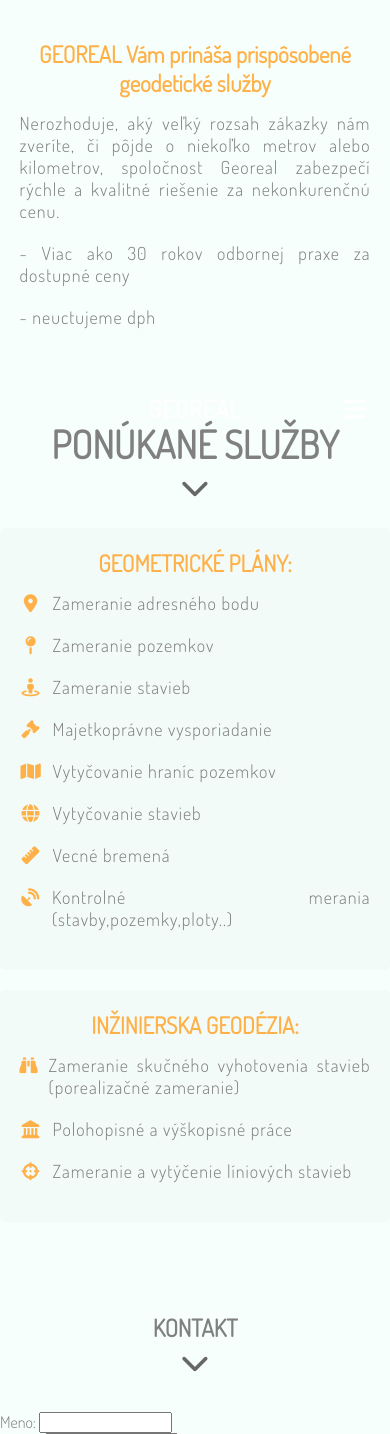
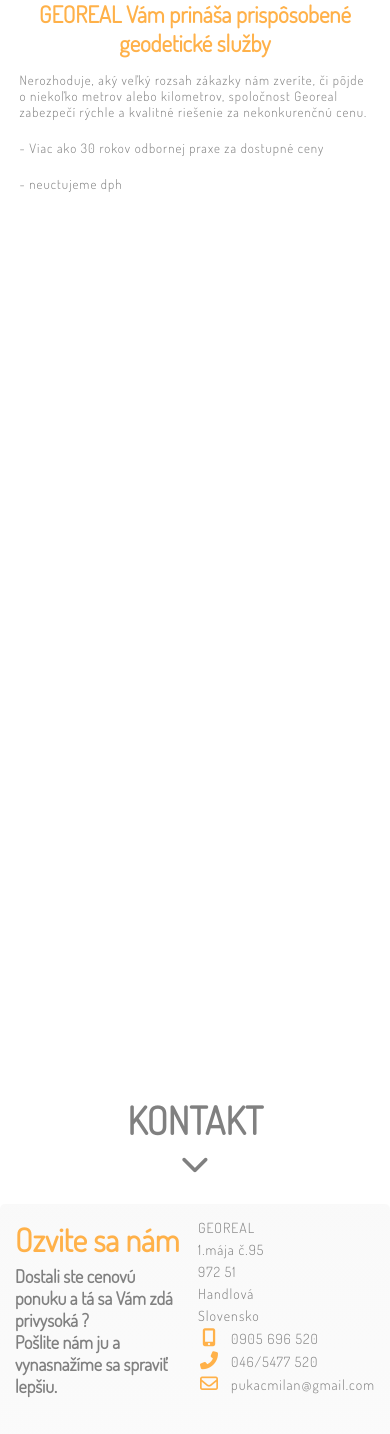
Before and after one commit to LukasMandik/Georeal, a Django app: page / in a window 390 px wide, after a click on "SLUŽBY". Shown: the part 201-1635 px from the top of the page. Run offline with Django 4.2, Linux system fonts and the light colour scheme; some libraries are stand-ins or nearby versions.

Commit message:
Commit before clean code

```diff
--- a/georeal_web/templates/home.html
+++ b/georeal_web/templates/home.html
@@ -28,7 +28,9 @@
     </div>
 
     <div class="top_home_container">
-        <div class="title_home_container"><h2>GEOREAL Vám prináša prispôsobené geodetické služby</h2></div>
+        <div class="title_home_container">
+            <h2 id="typewriter">GEOREAL Vám prináša prispôsobené <strong>geodetické</strong> služby</h2>
+        </div>
         <div class="item_home_container">
             <p>Nerozhoduje, aký veľký rozsah zákazky nám zveríte, či pôjde o niekoľko metrov alebo kilometrov, spoločnost Georeal zabezpečí rýchle a kvalitné riešenie za nekonkurenčnú cenu.</p>
             <p>- Viac ako 30 rokov odbornej praxe za dostupné ceny</p>
@@ -38,12 +40,14 @@
 
 
 <section id="sluzby">
+
     <div class="sluzby_container hidden2">
         <div class="title_home_container">
             <h1>PONÚKANÉ SLUŽBY</h1>
             <a href="#sluzby"><i class="fas fa-chevron-down"></i></a>
         </div>
     </div>
+
     <div class="right_home_container hidden">
         <div class="title_home_container">
             <h2>GEOMETRICKÉ PLÁNY:</h2>
@@ -51,20 +55,22 @@
         <div class="item_home_container">
             <p><i class="fas fa-map-marker-alt"></i>Zameranie adresného bodu</p>
             <p><i class="fas fa-map-pin"></i>Zameranie pozemkov</p>
-            <p><i class="fas fa-street-view"></i>Zameranie stavieb</p>
+            <p><i class="fas fa-hard-hat"></i>Zameranie stavieb</p>
             <p><i class="fas fa-gavel"></i>Majetkoprávne vysporiadanie</p>
             <p><i class="fas fa-map"></i>Vytyčovanie hraníc pozemkov</p>
-            <p><i class="fas fa-globe"></i>Vytyčovanie stavieb</p>
-            <p><i class="fas fa-ruler"></i>Vecné bremená</p>
-            <p><i class="fas fa-satellite-dish"></i>Kontrolné merania (stavby,pozemky,ploty..)</p>
+            <p><i class="fas fa-building"></i>Vytyčovanie stavieb</p>
+            <p><i class="fas fa-handshake"></i>Vecné bremená</p>
+            <p><i class="fas fa-search"></i>Kontrolné merania (stavby,pozemky,ploty..)</p>
         </div>
     </div>
 
     <div class="down_home_container hidden2">
-        <div class="title_home_container"><h2>INŽINIERSKA GEODÉZIA:</h2></div>
+        <div class="title_home_container">
+            <h2>INŽINIERSKA GEODÉZIA:</h2>
+        </div>
 {#                <img src="{{ home_photo.image.url }}" alt="{{ home_photo.name }}">#}
         <div class="item_home_container">
-            <p><i class="fas fa-binoculars"></i>Zameranie skučného vyhotovenia stavieb (porealizačné  zameranie)</p>
+            <p><i class="fas fa-ruler-combined"></i>Zameranie skutočného vyhotovenia stavieb (porealizačné  zameranie)</p>
             <p><i class="fas fa-landmark"></i>Polohopisné a výškopisné práce</p>
             <p><i class="fas fa-crosshairs"></i>Zameranie a vytýčenie líniových stavieb</p>
         </div>
@@ -78,24 +84,58 @@
             <a href="#kontakt"><i class="fas fa-chevron-down"></i></a>
         </div>
     </div>
-    <div>
-        <form action="#" method="post">
-            <div>
-                <label for="name">Meno:</label>
-                <input type="text" id="name" name="name" required>
+
+    <div class="address_container hidden">
+        <div class="up_address_container">
+            <div class="title_home_container2">
+                <h1>Ozvite sa nám</h1>
+                <h2>Dostali ste cenovú ponuku a tá sa Vám zdá privysoká ?<br> Pošlite nám ju a vynasnažíme sa spraviť lepšiu.</h2>
             </div>
-            <div>
-                <label for="email">E-mail:</label>
-                <input type="email" id="email" name="email" required>
+            <div class="item_home_container2">
+                <p>GEOREAL</p>
+                <p>1.mája č.95</p>
+                <p>972 51</p>
+                <p>Handlová</p>
+                <p>Slovensko</p>
+                <p><i class="fas fa-mobile-alt"></i><a href="tel:+421905696520">0905 696 520</a></p>
+                <p><i class="fas fa-phone-alt"></i><a href="tel:046/5477 520">046/5477 520</a></p>
+                <p><i class="far fa-envelope"></i><a href="mailto:pukacmilan@gmail.com">pukacmilan@gmail.com</a></p>
             </div>
-            <div>
-                <label for="message">Správa:</label>
-                <textarea id="message" name="message" required></textarea>
-            </div>
-            <button type="submit">Odoslať</button>
-        </form>
+        </div>
+
+        <div class="map">
+            <iframe src="https://www.google.com/maps/embed?pb=!1m18!1m12!1m3!1d2198.2111596300256!2d18.763811704891722!3d48.726666966877936!2m3!1f0!2f0!3f0!3m2!1i1024!2i768!4f13.1!3m3!1m2!1s0x4714df4e5e4d88a1%3A0x60b93e1df7a66198!2zMS4gbcOhamEgNDQ5Lzk1LCA5NzIgNTEgSGFuZGxvdsOh!5e0!3m2!1ssk!2ssk!4v1683456749105!5m2!1ssk!2ssk" width="100%" height="400" style="border:0;" allowfullscreen="" loading="lazy" referrerpolicy="no-referrer-when-downgrade"></iframe>
+        </div>
     </div>
+
+
+{#    <div class="login_container">#}
+{#        <form action="#" method="post">#}
+{#            <p>#}
+{#                <input type="text" id="name" name="name" required>#}
+{#                <label for="name">Meno:</label>#}
+{#            </p>#}
+{#            <p>#}
+{#                <input type="email" id="email" name="email" required>#}
+{#                <label for="email">E-mail:</label>#}
+{#            </p>#}
+{#            <p>#}
+{#                <input id="message" name="message" required>#}
+{#                <label for="message">Správa:</label>#}
+{#            </p>#}
+{#            <button type="submit">Odoslať</button>#}
+{#        </form>#}
+{#    </div>#}
 </section>
+<script>
+    const labels = document.querySelectorAll(".login_container form p label");
+
+    labels.forEach((label) => {
+        label.innerHTML = `<span>${label.innerText}</span>`;
+        label.querySelector("span").style.transitionDelay = "0ms";
+    });
+</script>
+
 
 <script>
   document.addEventListener('scroll', function () {
@@ -104,32 +144,45 @@
     const rightContainer = document.querySelector('.right_home_container');
     const downContainer = document.querySelector('.down_home_container');
     const kontaktContainer = document.querySelector('.kontakt_container');
+    const addressContainer = document.querySelector('.address_container');
     const topContainerRect = topContainer.getBoundingClientRect();
     const windowHeight = window.innerHeight;
 
 
-    if (topContainerRect.bottom <= windowHeight - 200) {
+    if (topContainerRect.bottom <= windowHeight - 1400) {
+      sluzbyContainer.classList.add('hidden2');
+    } else if (topContainerRect.bottom <= windowHeight - 200) {
       sluzbyContainer.classList.remove('hidden2');
     } else {
       sluzbyContainer.classList.add('hidden2');
     }
 
-    if (topContainerRect.bottom <= windowHeight - 550) {
+    if (topContainerRect.bottom <= windowHeight - 1400) {
+      rightContainer.classList.add('hidden');
+    } else if (topContainerRect.bottom <= windowHeight - 500) {
       rightContainer.classList.remove('hidden');
     } else {
       rightContainer.classList.add('hidden');
     }
 
-        if (topContainerRect.bottom <= windowHeight - 700) {
+    if (topContainerRect.bottom <= windowHeight - 1400) {
+      downContainer.classList.add('hidden2');
+    } else if (topContainerRect.bottom <= windowHeight - 700) {
       downContainer.classList.remove('hidden2');
     } else {
       downContainer.classList.add('hidden2');
     }
 
-      if (topContainerRect.bottom <= windowHeight - 1200) {
+      if (topContainerRect.bottom <= windowHeight - 1000) {
       kontaktContainer.classList.remove('hidden2');
     } else {
       kontaktContainer.classList.add('hidden2');
+    }
+
+      if (topContainerRect.bottom <= windowHeight - 1200) {
+      addressContainer.classList.remove('hidden');
+    } else {
+      addressContainer.classList.add('hidden');
     }
   });
 </script>
@@ -141,11 +194,11 @@
     });
 </script>
 
-<script>
-    $(document).ready(function() {
-        $('.item_home_container p').addClass('centered');
-    });
-</script>
+{#<script>#}
+{#    $(document).ready(function() {#}
+{#        $('.item_home_container p').addClass('centered');#}
+{#    });#}
+{#</script>#}
 
 <script>
 let slideIndex = 1;
@@ -183,4 +236,29 @@
 let autoSlidesInterval = setInterval(autoSlides, 5000); // Zmena fotiek každé 2 sekundy (2000 ms)
 </script>
 
+{#<script>#}
+{#const typewriterElement = document.getElementById('typewriter');#}
+{#const text = typewriterElement.innerHTML;#}
+{#typewriterElement.innerHTML = '';#}
+{#let currentIndex = 0;#}
+{##}
+{#function typeWriter() {#}
+{#    if (currentIndex < text.length) {#}
+{#        const currentCharacter = text.charAt(currentIndex);#}
+{#        if (currentCharacter === '<') {#}
+{#            const closingTagIndex = text.indexOf('>', currentIndex);#}
+{#            typewriterElement.innerHTML += text.slice(currentIndex, closingTagIndex + 1);#}
+{#            currentIndex = closingTagIndex + 1;#}
+{#        } else {#}
+{#            typewriterElement.innerHTML += currentCharacter;#}
+{#            currentIndex++;#}
+{#        }#}
+{#        setTimeout(typeWriter, 40); // Adjust this value to change typing speed#}
+{#    }#}
+{#}#}
+{##}
+{#typeWriter();#}
+{##}
+{#</script>#}
+
 {% endblock %}
--- a/static/css/style.css
+++ b/static/css/style.css
@@ -17,7 +17,7 @@
 }
 
 :root {
-  --primary-color1: rgba(244, 255, 250, 0.79);
+  --primary-color1: rgba(255, 255, 255, 0.96);
   --primary-color2: #808080;
   --primary-color3: #c9c9c9;
 }
@@ -60,7 +60,8 @@
 
 .main_navbar.small {
   	height: 48px;
-	background: rgba(59, 59, 59, 0.95);
+	background: linear-gradient(to bottom, rgba(59, 59, 59, 0.89), rgba(59, 59, 59, 0.82));
+	box-shadow: 0 4px 10px rgba(0, 0, 0, 0.03);
 	/*opacity: 0;*/
 	/*pointer-events: none;*/
 
@@ -103,7 +104,7 @@
 	margin: 2px 5px;
 	display: block;
 	text-align: center;
-	color: rgba(255, 171, 59, 0.93);
+	color: var(--primary-color1);
 	text-transform: uppercase;
 	font-size: 0.92rem;
 	letter-spacing: 3px;
@@ -208,7 +209,8 @@
 	height: 150px;
 }
 
-.sluzby_container h1{
+.sluzby_container h1,
+.kontakt_container h1{
 	font-size: 2.4rem;
 	margin: 0 auto;
 }
@@ -216,7 +218,7 @@
 .kontakt_container a i{
 	font-size: 1.8rem;
 	margin: 5px auto;
-	color: #676767;
+	color: var(--primary-color2);
 	transition: font-size 0.2s ease-in-out,
 	color 0.4s ease-in-out;
 }
@@ -234,7 +236,8 @@
 	position: relative;
 	transform: translateX(0);
   	transition: opacity 1s, transform 1s;
-	background-color: rgba(211, 211, 211, 0.1);
+	background: linear-gradient(to bottom, rgba(211, 211, 211, 0.13), rgba(187, 187, 187, 0.04));
+	box-shadow: 0 2px 4px rgba(17, 17, 17, 0.02);
 	margin: 20px auto;
 	border-radius: 5px;
 	align-items: center;
@@ -249,7 +252,8 @@
 	position: relative;
 	transform: translateX(0);
   	transition: opacity 1s, transform 1s;
-	background-color: rgba(211, 211, 211, 0.1);
+	background: linear-gradient(to bottom, rgba(211, 211, 211, 0.13), rgba(187, 187, 187, 0.04));
+	box-shadow: 0 2px 4px rgba(17, 17, 17, 0.02);
 	margin: 20px auto;
 	border-radius: 5px;
 	max-width: 600px;
@@ -266,6 +270,72 @@
 	max-width: 600px;
 	padding-top: 60px;
 	height: 150px;
+}
+.up_address_container{
+	display: flex;
+	padding: 10px;
+}
+
+.address_container{
+	position: relative;
+	transform: translateX(0);
+  	transition: opacity 1s, transform 1s;
+	background: linear-gradient(to bottom, rgba(211, 211, 211, 0.13), rgba(187, 187, 187, 0.04));
+	box-shadow: 0 2px 4px rgba(17, 17, 17, 0.02);
+	margin: 20px auto;
+	border-radius: 5px;
+	align-items: center;
+	align-content: center;
+	max-width: 600px;
+}
+.address_container .up_address_container h1{
+	color: rgba(255, 171, 59, 0.93);
+	font-size: 32px;
+	margin-bottom: 5px;
+}
+.address_container .up_address_container h2{
+	font-size: 18px;
+	margin-bottom: 5px;
+}
+#kontakt .item_home_container2 p{
+	/*opacity: 0;*/
+	display: flex;
+	margin-bottom: 5px;
+	align-items: baseline;
+	text-align: justify;
+	letter-spacing: 1px;
+	font-size: 18px;
+	transition: 0.5s;
+}
+#kontakt .item_home_container2 p i{
+	display: flex;
+	justify-content: center;
+	transition: 0.5s;
+	font-size: 18px;
+	margin-right: 10px;
+	width: 23px;
+	color: rgba(255, 171, 59, 0.93);
+}
+#kontakt .item_home_container2 p a{
+	color: var(--primary-color2);
+}
+#kontakt .item_home_container2{
+	/*opacity: 0;*/
+	display: flex;
+	flex-direction: column;
+	width: 50%;
+	margin: 5px;
+}
+#kontakt .title_home_container2{
+	display: flex;
+	flex-direction: column;
+	width: 50%;
+	margin: 5px;
+}
+
+.address_container .map {
+	margin: 20px 0;
+	width: 100%;
 }
 .hidden {
   opacity: 0;
@@ -303,6 +373,7 @@
 	font-size: 23px;
 }
 
+
 .title_home_container h2.centered {
     left: 0;
 	opacity: 1;
@@ -330,13 +401,14 @@
 .item_home_container{
 	display: flex;
 	flex-wrap: wrap;
+	justify-content: center;
 }
 
 .item_home_container p{
-	opacity: 0;
+	/*opacity: 0;*/
 	display: flex;
 	align-items: baseline;
-	text-align: justify;
+	text-align: justify-all;
 	width: 90%;
 	margin: 10px auto;
 	letter-spacing: 1px;
@@ -1183,115 +1255,122 @@
 
 
 
-	.main_navbar{
-		height: 170px;
-		padding: 12px;
-	}
-	.main_navbar .inner_navbar{
-		flex-direction: column;
-		justify-content: center;
-	}
-	.container, .mySlides {
-	}
-	.mySlides img{
-	height: 300px;
-	}
+	/*.main_navbar{*/
+	/*	height: 170px;*/
+	/*	padding: 12px;*/
+	/*}*/
+	/*.main_navbar .inner_navbar{*/
+	/*	flex-direction: column;*/
+	/*	justify-content: center;*/
+	/*}*/
+	/*.container, .mySlides {*/
+	/*}*/
+	/*.mySlides img{*/
+	/*height: 300px;*/
+	/*}*/
 
 
 @media (max-width: 728px) {
 
-	.main_navbar .logo img {
-		width: 10rem;
-		margin: 0 1rem;
-	}
+	/*.main_navbar .logo img {*/
+	/*	width: 10rem;*/
+	/*	margin: 0 1rem;*/
+	/*}*/
 
-	.main_navbar {
-		height: 100px;
-	}
+	/*.main_navbar {*/
+	/*	height: 100px;*/
+	/*}*/
 
 
-	.main_navbar .inner_navbar {
-		flex-direction: row;
-	}
+	/*.main_navbar .inner_navbar {*/
+	/*	flex-direction: row;*/
+	/*}*/
 
 	.main_container {
 		margin: 100px auto;
 
 	}
 
-	.main_navbar .menu ul {
-		position: absolute;
-		top: 60px;
-		left: 0;
-		display: block;
-		background: var(--primary-color3);
-		width: 100%;
-	}
-
-	.main_navbar .menu ul li {
-		padding-bottom: 10px;
-	}
-
-	.main_navbar .menu ul li a {
-		width: 100%;
-		margin: 0px 0px;
-		padding: 12px;
-	}
-
-	.main_navbar .hamburger {
-		display: block;
-		position: absolute;
-		/*top: 15px;*/
-		right: 25px;
-		font-size: 24px;
-		color: #fff;
-		cursor: pointer;
-		transition: all 0.2s ease;
-	}
-
-	.main_navbar .hamburger:hover {
-		color: var(--primary-color3);
-	}
-
-	.main_navbar .menu {
-		display: none;
-	}
-
-	.main_navbar .menu.active {
-		display: block;
-	}
-
-	.menu.active ul {
-		background: var(--primary-color2);
-		border-bottom-left-radius: 1rem;
-		border-bottom-right-radius: 1rem;
-		margin-top: 30px;
-	}
-
-	.menu.active ul li,
-	.menu.active .dropdown .dropdown_content {
-		width: 12rem;
-		margin: 0 auto;
-	}
-
-	/*.inner_navbar ul {*/
-	/*	padding-bottom: 20px;*/
+	/*.main_navbar .menu ul {*/
+	/*	position: absolute;*/
+	/*	top: 60px;*/
+	/*	left: 0;*/
+	/*	display: block;*/
+	/*	background: var(--primary-color3);*/
+	/*	width: 100%;*/
 	/*}*/
 
-	.menu.active .dropdown .dropdown_content a {
-		width: 10rem;
-		margin: 1rem auto;
+	/*.main_navbar .menu ul li {*/
+	/*	padding-bottom: 10px;*/
+	/*}*/
+
+	/*.main_navbar .menu ul li a {*/
+	/*	width: 100%;*/
+	/*	margin: 0px 0px;*/
+	/*	padding: 12px;*/
+	/*}*/
+
+	/*.main_navbar .hamburger {*/
+	/*	display: block;*/
+	/*	position: absolute;*/
+	/*	!*top: 15px;*!*/
+	/*	right: 25px;*/
+	/*	font-size: 24px;*/
+	/*	color: #fff;*/
+	/*	cursor: pointer;*/
+	/*	transition: all 0.2s ease;*/
+	/*}*/
+
+	/*.main_navbar .hamburger:hover {*/
+	/*	color: var(--primary-color3);*/
+	/*}*/
+
+	/*.main_navbar .menu {*/
+	/*	display: none;*/
+	/*}*/
+
+	/*.main_navbar .menu.active {*/
+	/*	display: block;*/
+	/*}*/
+
+	/*.menu.active ul {*/
+	/*	background: var(--primary-color2);*/
+	/*	border-bottom-left-radius: 1rem;*/
+	/*	border-bottom-right-radius: 1rem;*/
+	/*	margin-top: 30px;*/
+	/*}*/
+
+	/*.menu.active ul li,*/
+	/*.menu.active .dropdown .dropdown_content {*/
+	/*	width: 12rem;*/
+	/*	margin: 0 auto;*/
+	/*}*/
+
+	/*!*.inner_navbar ul {*!*/
+	/*!*	padding-bottom: 20px;*!*/
+	/*!*}*!*/
+
+	/*.menu.active .dropdown .dropdown_content a {*/
+	/*	width: 10rem;*/
+	/*	margin: 1rem auto;*/
+	/*}*/
+
+	/*li.dropdown {*/
+	/*	background-color: #676767;*/
+	/*	width: auto;*/
+	/*	height: 38px;*/
+	/*	text-align: center;*/
+	/*	border-radius: 25px;*/
+	/*}*/
+
+	.item_home_container p{
+		font-size: 13px;
 	}
-
-	li.dropdown {
-		background-color: #676767;
-		width: auto;
-		height: 38px;
-		text-align: center;
-		border-radius: 25px;
+	#kontakt .item_home_container2 p{
+		font-size: 14px;
 	}
 		.mySlides img{
-	height: 200px;
+	height: 160px;
 	}
 
 
```
